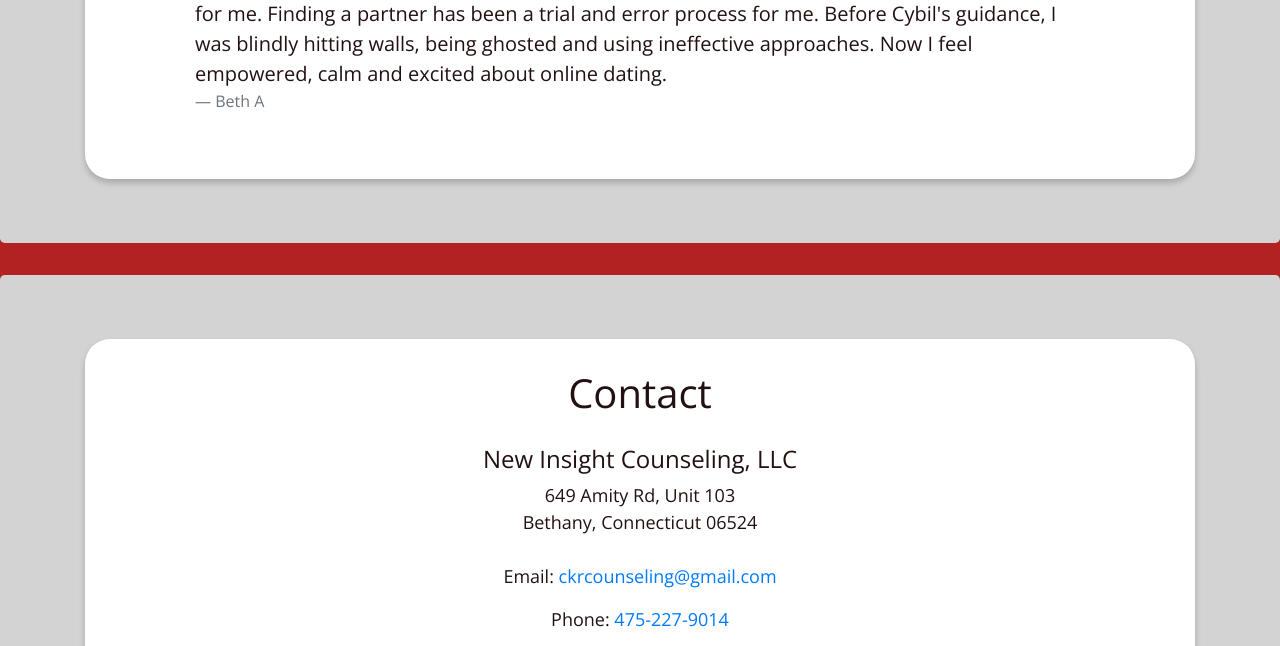
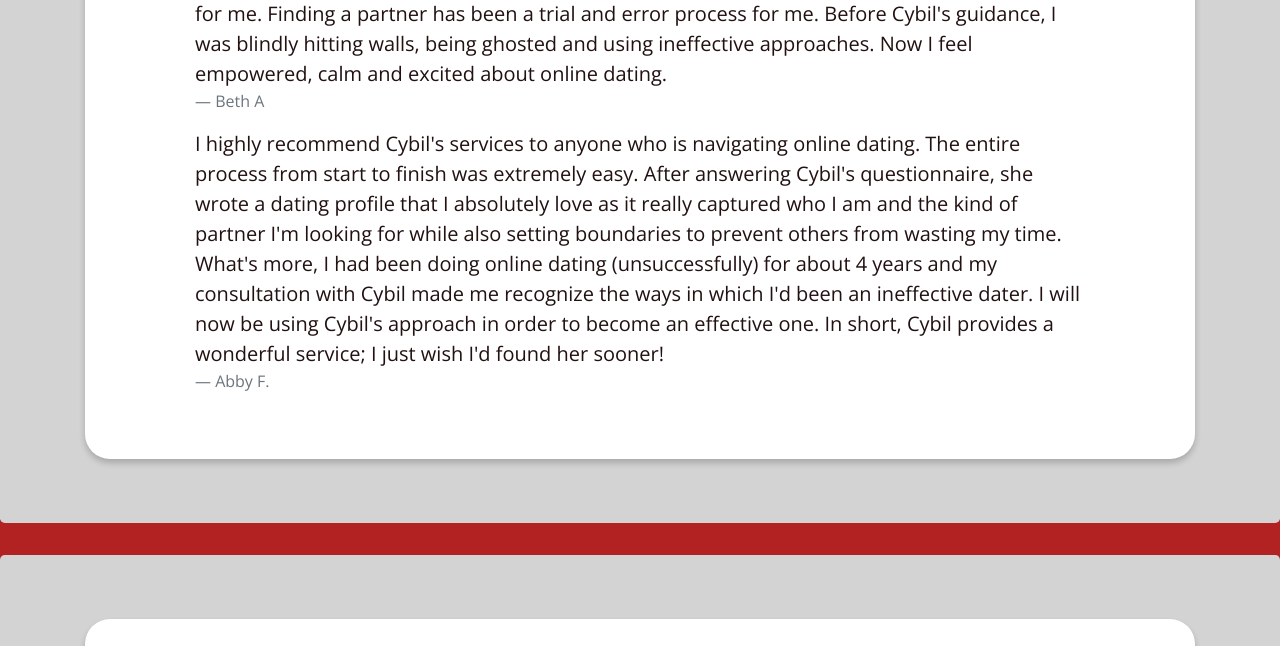
Before and after one commit to ethanryan/cybil-website, a plain HTML site: page index.html in a window 1280 px wide. Shown: the part 3920-4566 px from the top of the page. Drawn offline with nearby package versions, Linux system fonts and the light colour scheme.

Commit message:
adding testimonial

```diff
--- a/index.html
+++ b/index.html
@@ -249,6 +249,12 @@
               <footer class="blockquote-footer">Beth A</footer>
             </blockquote>
 
+            <blockquote class="blockquote text-left">
+              I highly recommend Cybil's services to anyone who is navigating online dating. The entire process from start to finish was extremely easy. After answering Cybil's questionnaire, she wrote a dating profile that I absolutely love as it really captured who I am and the kind of partner I'm looking for while also setting boundaries to prevent others from wasting my time. What's more, I had been doing online dating (unsuccessfully) for about 4 years and my consultation with Cybil made me recognize the ways in which I'd been an ineffective dater. I will now be using Cybil's approach in order to become an effective one. In short, Cybil provides a wonderful service; I just wish I'd found her sooner!
+              <footer class="blockquote-footer">Abby F.</footer>
+            </blockquote>
+
+
             <!-- <blockquote class="blockquote text-left">
                 testimonials here...
               <footer class="blockquote-footer">Stacey</footer>
```
